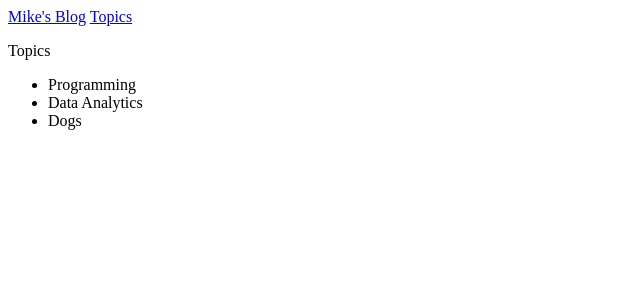
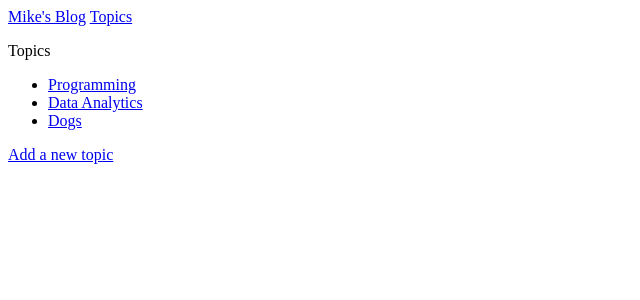
Before and after one commit to mreed5812/my_blog, a Django app: page /topics/ in a window 1280 px wide. Shown: the top 300 px of the page, without its empty margins (0-640 px from the left). Run offline with Django 3.2, Linux system fonts and the light colour scheme; data comes from the database, SQL or seed files in the repository; both versions use the stored data as it was after the commit.

Commit message:
added form for adding new topics

```diff
--- a/my_blog/templates/my_blog/topics.html
+++ b/my_blog/templates/my_blog/topics.html
@@ -6,12 +6,15 @@
 
     <ul>
         {% for topic in topics %}
-        <li>{{ topic }}</li>
+            <li>
+                <a href="{% url 'my_blog:topic' topic.id %}">{{ topic }}</a>
+            </li>
         <!--If topcs is empty-->
         {% empty %}
             <li>No topics have been added yet.</li>
         {% endfor %}
     </ul>
 
+    <a href="{% url 'my_blog:new_topic' %}">Add a new topic</a>
 
 {% endblock content %}
--- a/my_blog/urls.py
+++ b/my_blog/urls.py
@@ -9,5 +9,10 @@ urlpatterns = [
     #Home page
     path('', views.index, name='index'),
     #Page that shows all topics
-    path('topics/', views.topics, name='topics')
+    path('topics/', views.topics, name='topics'),
+    #Detail page for a topic
+    path('topics/<int:topic_id>', views.topic, name='topic'),
+    # Page for adding a topic
+    path('new_topic/', views.new_topic, name='new_topic'),
+
 ]
--- a/my_blog/views.py
+++ b/my_blog/views.py
@@ -1,6 +1,7 @@
-from django.shortcuts import render
+from django.shortcuts import render, redirect
 
 from .models import Topic
+from .forms import TopicForm
 
 # Create your views here.
 def index(request):
@@ -12,3 +13,26 @@ def topics(request):
     topics = Topic.objects.order_by('date_added')
     context = {'topics': topics}
     return render(request, 'my_blog/topics.html', context)
+
+def topic(request, topic_id):
+    #Detail page for a topic
+    topic = Topic.objects.get(id=topic_id)
+    entries = topic.entry_set.order_by('-date_added')
+    context = {'topic': topic, 'entries': entries}
+    return render(request, 'my_blog/topic.html', context)
+
+def new_topic(request):
+    #Add new topic
+    if request.method != 'POST':
+        #No data submitted, create a blank form.
+        form = TopicForm()
+    else:
+        #POST data submitted
+        form = TopicForm(data=request.POST)
+        if form.is_valid():
+            form.save()
+            return redirect('my_blog:topics')
+
+    #Display a blank form
+    context = {'form': form}
+    return render(request, 'my_blog/new_topic.html', context)
```
Also changed, not shown: my_blog/forms.py (added, +9 -0 lines), my_blog/templates/my_blog/new_topic.html (added, +13 -0 lines), my_blog/templates/my_blog/topic.html (added, +19 -0 lines), db.sqlite3. Lines whose indentation alone changed are shown as unchanged.
